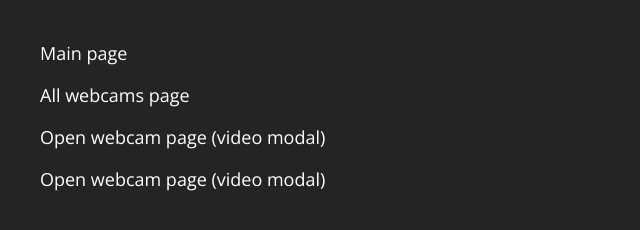
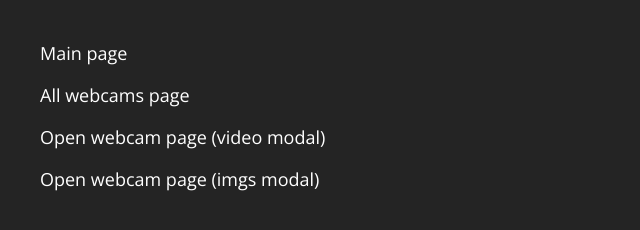
Before and after one commit to IraMonasteretska/valtline-project, a plain HTML site: page sitemap.html in a window 1280 px wide. Shown: the full height of the page, 0-640 px from the left. Drawn offline with nearby package versions, Linux system fonts and the light colour scheme.

Commit message:
Add files via upload

```diff
--- a/sitemap.html
+++ b/sitemap.html
@@ -17,7 +17,7 @@
             <li><a href="index.html" target="_blank">Main page</a></li>
             <li><a href="all-webcams.html" target="_blank">All webcams page</a></li>
             <li><a href="open-webcam.html" target="_blank">Open webcam page (video modal)</a></li>
-            <li><a href="open-webcam2.html" target="_blank">Open webcam page (video modal)</a></li>
+            <li><a href="open-webcam2.html" target="_blank">Open webcam page (imgs modal)</a></li>
         </ul>
     </div>
 
```
